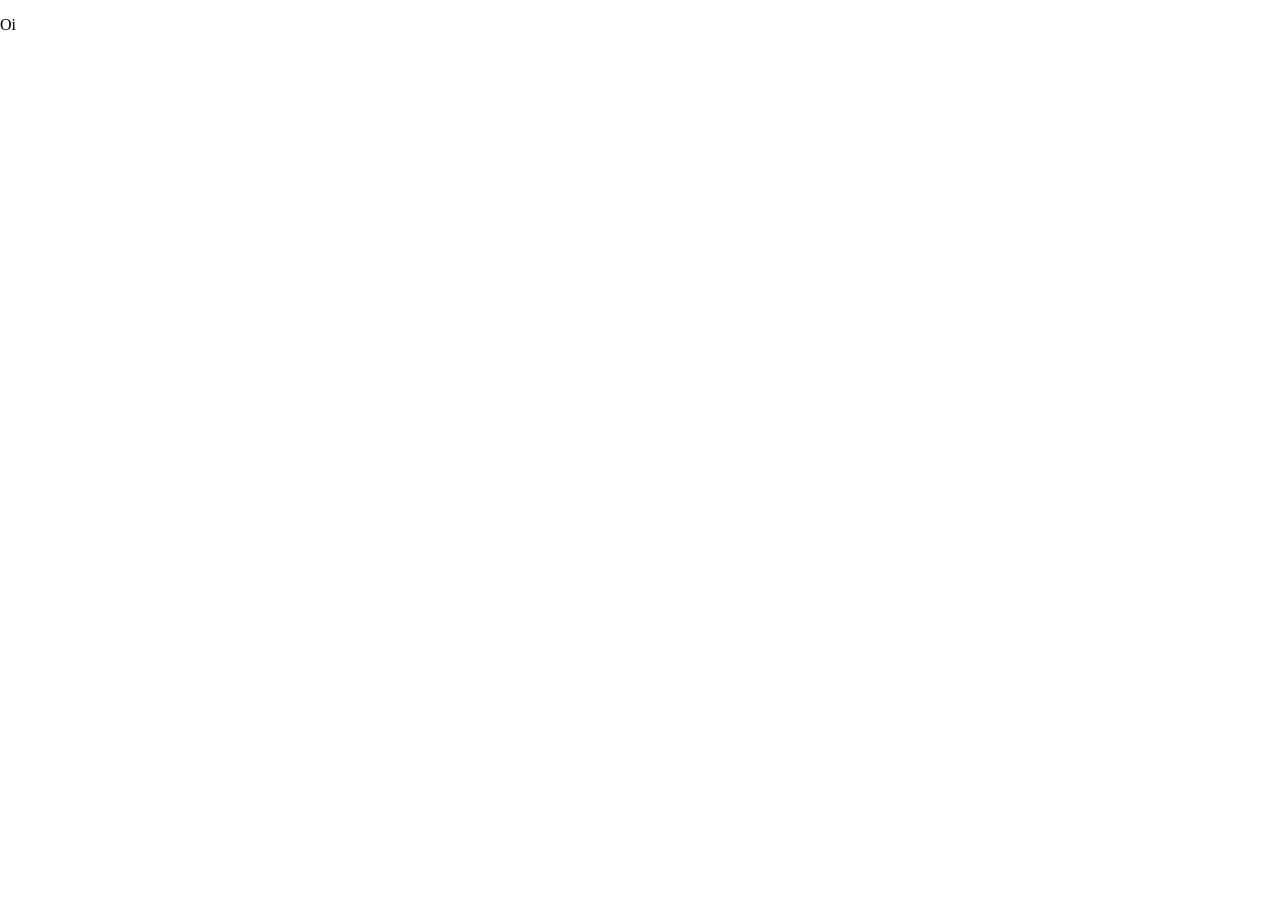
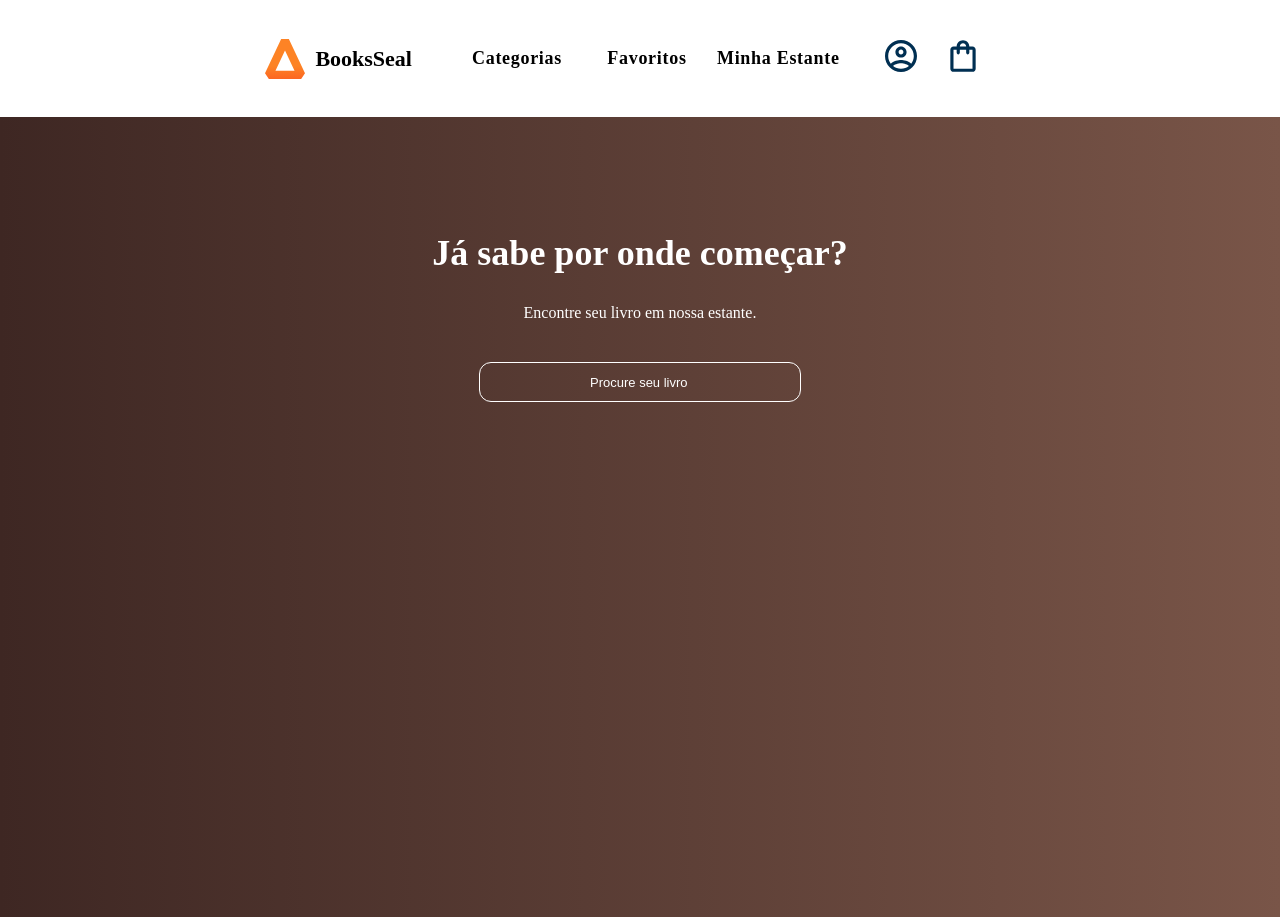
Before and after one commit to Kauapy/venda-livros, a React (Create React App) app: page /favoritos in a window 1280 px wide. Before the commit the page ends 800 px from the top, so only its background shows below. Built offline with nearby package versions, Linux system fonts and the light colour scheme; a web font is replaced by a local one.

Commit message:
Refatorar a estrutura da aplicação: remover o componente App, adicionar as rotas Home e Favoritos e atualizar a funcionalidade de Pesquisa para busca sem distinção entre maiúsculas e minúsculas.

```diff
--- a/src/App.js
+++ /dev/null
@@ -1,33 +0,0 @@
-import Header from './componentes/header/header';
-import styled from 'styled-components';
-import Pesquisa from './componentes/Pesquisa/pesquisa';
-import Lancamento from './componentes/Lancamento/lancamento';
-
-const AppContainer = styled.div`
-  width: 100vw;
-  height: 100vh;
-  background: linear-gradient(to right, #3e2723, #795548);
-`;
-
-const AppHeader = styled.header`
-  background-color: #ffffff;
-  padding: 20px;
-  border-radius: 3px;
-  display: flex;
-  flex-direction: column;
-  align-items: center;
-`;
-
-function App() {
-  return (
-    <AppContainer>
-      <AppHeader>
-        <Header />
-      </AppHeader>
-      <Pesquisa/>
-      <Lancamento/>
-    </AppContainer>
-  );
-}
-
-export default App;
--- a/src/componentes/Pesquisa/pesquisa.jsx
+++ b/src/componentes/Pesquisa/pesquisa.jsx
@@ -81,22 +81,22 @@ const Pesquisa = () => {
       <Input
         placeholder="Procure seu livro"
         onChange={(evento) => {
-          const textoDigitado = evento.target.value;
+          const textoDigitado = evento.target.value.toLowerCase();
 
           if (textoDigitado === "") {
             setlivrosPesquisados([]);
             return;
           }
+
           const resultadoPesquisa = livros
-            .filter((livro) =>
-              livro.nome
-                .toLowerCase()
-                .includes(evento.target.value.toLowerCase())
+            .filter(
+              (livro) => livro.nome.toLowerCase().startsWith(textoDigitado[0]),
             )
             .filter(
               (livro, index, self) =>
-                index === self.findIndex((l) => l.id === livro.id)
+                index === self.findIndex((l) => l.id === livro.id),
             );
+
           setlivrosPesquisados(resultadoPesquisa);
         }}
       />
--- a/src/index.js
+++ b/src/index.js
@@ -1,9 +1,14 @@
+import styled from 'styled-components';
+import Header from './componentes/header/header';
 import { BrowserRouter, Routes, Route } from 'react-router-dom'
 import React from 'react';
 import ReactDOM from 'react-dom/client';
-import App from './App';
+import Home from './rotas/home';
 import reportWebVitals from './reportWebVitals';
+import Favoritos from './rotas/Favoritos';
 const { createGlobalStyle } = require('styled-components');
+
+
 
 const GlobalStyle = createGlobalStyle`
 body {
@@ -26,14 +31,26 @@ li{
 
 `
 
+const AppHeader = styled.header`
+  background-color: #ffffff;
+  padding: 20px;
+  border-radius: 3px;
+  display: flex;
+  flex-direction: column;
+  align-items: center;
+`;
+
 const root = ReactDOM.createRoot(document.getElementById('root'));
 root.render(
   <React.StrictMode>
     <GlobalStyle />
     <BrowserRouter>
+    <AppHeader>
+        <Header />
+      </AppHeader>
       <Routes>
-        <Route path="/favoritos" element={<p>Oi</p>} />
-        <Route path="/" element={<App />} />
+        <Route path="/favoritos" element={<Favoritos />} />
+        <Route path="/" element={<Home />} />
       </Routes>
     </BrowserRouter>
   </React.StrictMode>
--- /dev/null
+++ b/src/rotas/Favoritos.js
@@ -0,0 +1,21 @@
+import Header from '../componentes/header/header';
+import styled from 'styled-components';
+import Pesquisa from '../componentes/Pesquisa/pesquisa';
+
+
+const AppContainer = styled.div`
+  width: 100vw;
+  height: 100vh;
+  background: linear-gradient(to right, #3e2723, #795548);
+`;
+
+
+function Favoritos() {
+  return (
+    <AppContainer>
+      <Pesquisa/>
+    </AppContainer>
+  );
+}
+
+export default Favoritos;
--- /dev/null
+++ b/src/rotas/home.js
@@ -0,0 +1,22 @@
+import Header from '../componentes/header/header';
+import styled from 'styled-components';
+import Pesquisa from '../componentes/Pesquisa/pesquisa';
+import Lancamento from '../componentes/Lancamento/lancamento';
+
+const AppContainer = styled.div`
+  width: 100vw;
+  height: 100vh;
+  background: linear-gradient(to right, #3e2723, #795548);
+`;
+
+
+function Home() {
+  return (
+    <AppContainer>
+      <Pesquisa/>
+      <Lancamento/>
+    </AppContainer>
+  );
+}
+
+export default Home;
```
